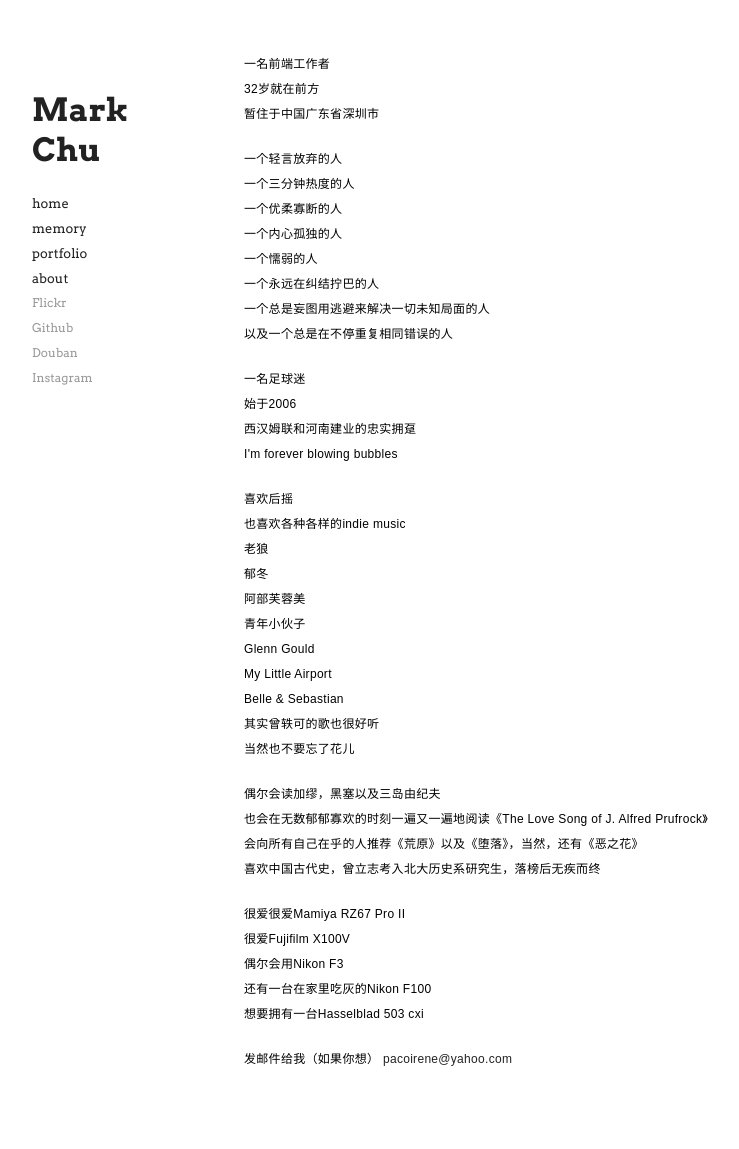
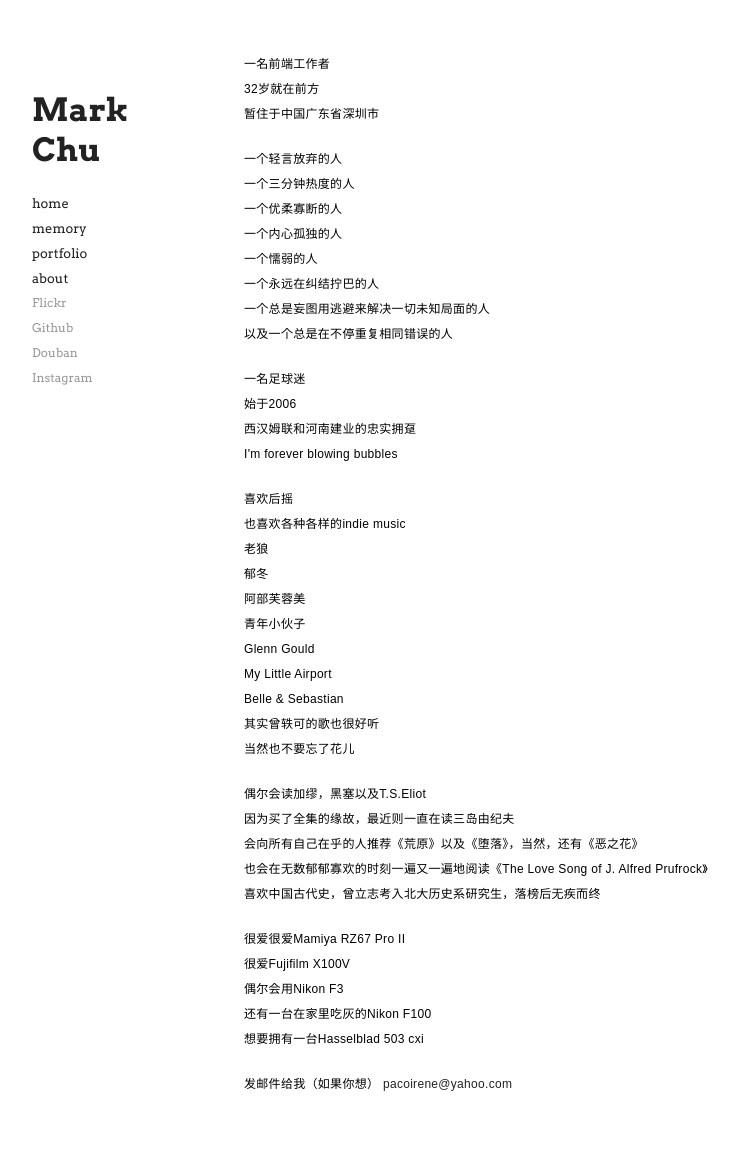
Before and after one commit to PacoIrene/pacoirene.github.io, a Jekyll site: the page built from _pages/about.html, in a window 1280 px wide. Shown: the whole page, without its empty margins (38-777 px from the left). Built offline with Jekyll 4.4.1, drawn with Linux system fonts in a browser that asks for light colours; nearby versions of some CDN libraries; some web fonts are replaced; before the commit the page ends 1124 px from its top, so only the background shows below that.

```diff
--- a/_pages/about.html
+++ b/_pages/about.html
@@ -41,9 +41,10 @@ permalink: /about
     当然也不要忘了花儿</br>
   </p>
   <p>
-    偶尔会读加缪，黑塞以及三岛由纪夫</br>
+    偶尔会读加缪，黑塞以及T.S.Eliot</br>
+    因为买了全集的缘故，最近则一直在读三岛由纪夫</br>
+    会向所有自己在乎的人推荐《荒原》以及《堕落》，当然，还有《恶之花》</br>
     也会在无数郁郁寡欢的时刻一遍又一遍地阅读《The Love Song of J. Alfred Prufrock》</br>
-    会向所有自己在乎的人推荐《荒原》以及《堕落》，当然，还有《恶之花》</br>
     喜欢中国古代史，曾立志考入北大历史系研究生，落榜后无疾而终
   </p>
   <p>
```
Also changed, not shown: _posts/2023-04-05-清明.md (renamed from _posts/2023-04-05-Places We Won't Walk.md, +1 -1 lines).
